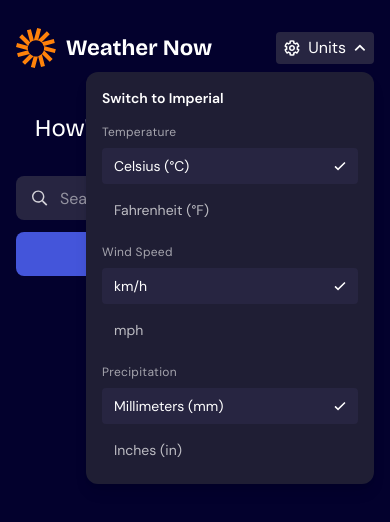
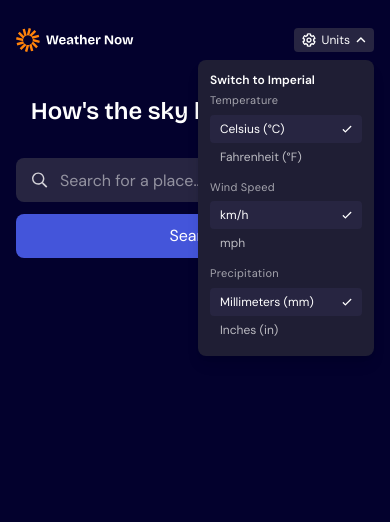
Before and after one commit to Abdulazeez1010/weather-app, a React (Vite) app: page / in a window 390 px wide. Both pictures are taken after a click on the button "Units". Shown: the top 522 px of the page. Built offline with nearby package versions, Linux system fonts and the light colour scheme.

Commit message:
style: reduce unit selector size and make text size responsive across layout

```diff
--- a/src/components/UnitsSelector.tsx
+++ b/src/components/UnitsSelector.tsx
@@ -18,7 +18,7 @@ const UnitsSelector: React.FC<UnitsSelectorProps> = ({
 	const containerRef = useRef<HTMLDivElement | null>(null);
 
 	const baseOptionClass =
-		'flex w-full items-center justify-between rounded px-3 py-2 text-left text-sm transition';
+		'flex w-full items-center justify-between rounded px-2.5 py-1.5 text-left text-xs transition sm:py-2 sm:text-sm ';
 	const activeOptionClass = 'bg-[hsl(243,27%,20%)] text-white';
 	const inactiveOptionClass = 'text-white/70 hover:bg-white/10';
 
@@ -74,30 +74,32 @@ const UnitsSelector: React.FC<UnitsSelectorProps> = ({
 				<button
 					type='button'
 					onClick={() => setIsOpen((prev) => !prev)}
-					className='flex items-center gap-2 rounded bg-[hsl(243,27%,20%)] px-2 py-1 text-white'
+					className='flex items-center gap-1.5 rounded bg-[hsl(243,27%,20%)] px-2 py-1 text-xs text-white sm:gap-2 sm:px-2.5 sm:py-1.5 sm:text-sm'
 				>
-					<img src={SettingsIcon} alt="" className='h-4 w-4'/>
+					<img src={SettingsIcon} alt="" className='h-3.5 w-3.5 sm:h-4 sm:w-4'/>
 					<span>Units</span>
 					<img
 						src={DropdownIcon}
 						alt=""
-						className={`h-3 w-3 transition-transform ${
+						className={`h-2.5 w-2.5 sm:h-3 sm:w-3 transition-transform ${
 							isOpen ? 'rotate-180' : ''
 						}`}
 					/>
 				</button>
 
 				{isOpen && (
-					<div className='absolute right-0 z-20 mt-2 w-72 rounded-xl bg-[hsl(243,27%,16%)] p-4 text-white shadow-lg'>
-						<p className='mb-4 text-sm font-semibold'>Switch to Imperial</p>
+					<div className='absolute right-0 z-20 mt-2 w-44 rounded-lg bg-[hsl(243,27%,16%)] p-3 text-white shadow-lg sm:w-48 sm:rounded-xl sm:p-4'>
+						<p className='mb-1 text-xs font-semibold sm:mb-2 sm:text-sm'>
+							Switch to Imperial
+						</p>
 
 						{sections.map((section) => (
-							<div key={section.title} className='mb-4 last:mb-0'>
-								<h4 className='mb-2 text-xs tracking-wide text-white/60'>
+							<div key={section.title} className='mb-2 last:mb-0'>
+								<h4 className='mb-1.5 text-[11px] tracking-wide text-white/60 sm:mb-2 sm:text-xs'>
 									{section.title}
 								</h4>
 
-								<div className='grid gap-2'>
+								<div className='grid'>
 									{section.options.map((option) => {
 										const isActive = units[section.key] === option.value;
 
@@ -120,7 +122,7 @@ const UnitsSelector: React.FC<UnitsSelectorProps> = ({
 													<img
 														src={CheckMark}
 														alt=""
-														className='w-3 h-3'
+														className='h-2.5 w-2.5 sm:h-3 sm:w-3'
 													/>
 												)}
 											</button>
--- a/src/components/WeatherPage.tsx
+++ b/src/components/WeatherPage.tsx
@@ -12,6 +12,7 @@ import WeatherSkeleton from './WeatheSkeleton.tsx';
 import ErrorState from './ErrorState.tsx';
 
 import BgTodayLarge from '../assets/images/bg-today-large.svg';
+import BgTodaySmall from '../assets/images/bg-today-small.svg';
 import { weatherIcons } from '../utils/weatherIcons.ts';
 
 import type {
@@ -317,10 +318,14 @@ const WeatherPage: React.FC = () => {
   return (
     <div className='px-4 py-4 md:px-6 lg:px-20'>
       <nav className="flex items-center justify-between py-3 md:p-4">
-        <img src={Logo} alt="Weather App Logo" />
+        <img
+          src={Logo}
+          alt="Weather App Logo"
+          className='h-6 w-auto sm:h-7 md:h-8'
+        />
         <UnitsSelector units={units} onUnitsChange={setUnits} />
       </nav>
-      <header className="my-8 text-center text-2xl text-white md:text-4xl">
+      <header className="my-8 text-center text-2xl font-semibold leading-tight text-white sm:text-3xl md:text-4xl">
         <h1>How&apos;s the sky looking today?</h1>
       </header>
 
@@ -354,21 +359,31 @@ const WeatherPage: React.FC = () => {
           {/* Main weather grid */}
           <div className="grid gap-6">
             <InfoCard className='relative overflow-hidden text-center text-white'>
-              <img
+              {/* <img
                 src={BgTodayLarge}
                 alt=""
                 className='absolute inset-0 h-full w-full object-cover'
-              />
-              <div className='relative z-10 flex flex-col gap-6 px-2 py-12 text-center sm:flex-row sm:items-start sm:justify-between sm:text-left'>
+              /> */}
+              <picture>
+                <source media='(min-width: 640px)' srcSet={BgTodayLarge} />
+                <img
+                  src={BgTodaySmall}
+                  alt=""
+                  className='absolute inset-0 h-full w-full object-cover'
+                />
+              </picture>
+              <div className='relative z-10 flex flex-col gap-6 px-2 py-10 text-center sm:flex-row sm:items-start sm:justify-between sm:py-12 sm:text-left'>
                 <div>
-                  <p className='text-lg font-bold opacity-80'>{currentWeather?.city}, {currentWeather?.country}</p>
-                  <p className='text-xs opacity-70'>{currentWeather?.date}</p>
+                  <p className='text-base font-bold opacity-80 sm:text-lg'>
+                    {currentWeather?.city}, {currentWeather?.country}
+                  </p>
+                  <p className='text-xs opacity-70 sm:text-sm'>{currentWeather?.date}</p>
                 </div>
-                <div className='flex justify-center items-center gap-8'>
+                <div className='flex justify-center items-center gap-4 sm:gap-6 md:gap-8'>
                   <img
                     src={weatherIcons[currentWeather.condition]}
                     alt={currentWeather.condition}
-                    className='w-20 h-20'
+                    className='h-16 w-16 sm:w-20 sm:h-20'
                   />
                   <h2 className='text-4xl font-semibold leading-none italic sm:text-5xl'>
                     {currentWeather?.temp}
@@ -385,7 +400,7 @@ const WeatherPage: React.FC = () => {
           {/* Hourly forecast grid */}
           <InfoCard className="grid">
             <div className='flex items-center justify-between gap-4 py-4'>
-              <h3 className='text-sm font-semibold'>Hourly forecast</h3>
+              <h3 className='text-sm font-semibold sm:text-base'>Hourly forecast</h3>
               <HourlyDaySelector
                 dailyForecast={dailyForecast}
                 selectedDay={selectedDay}
```
